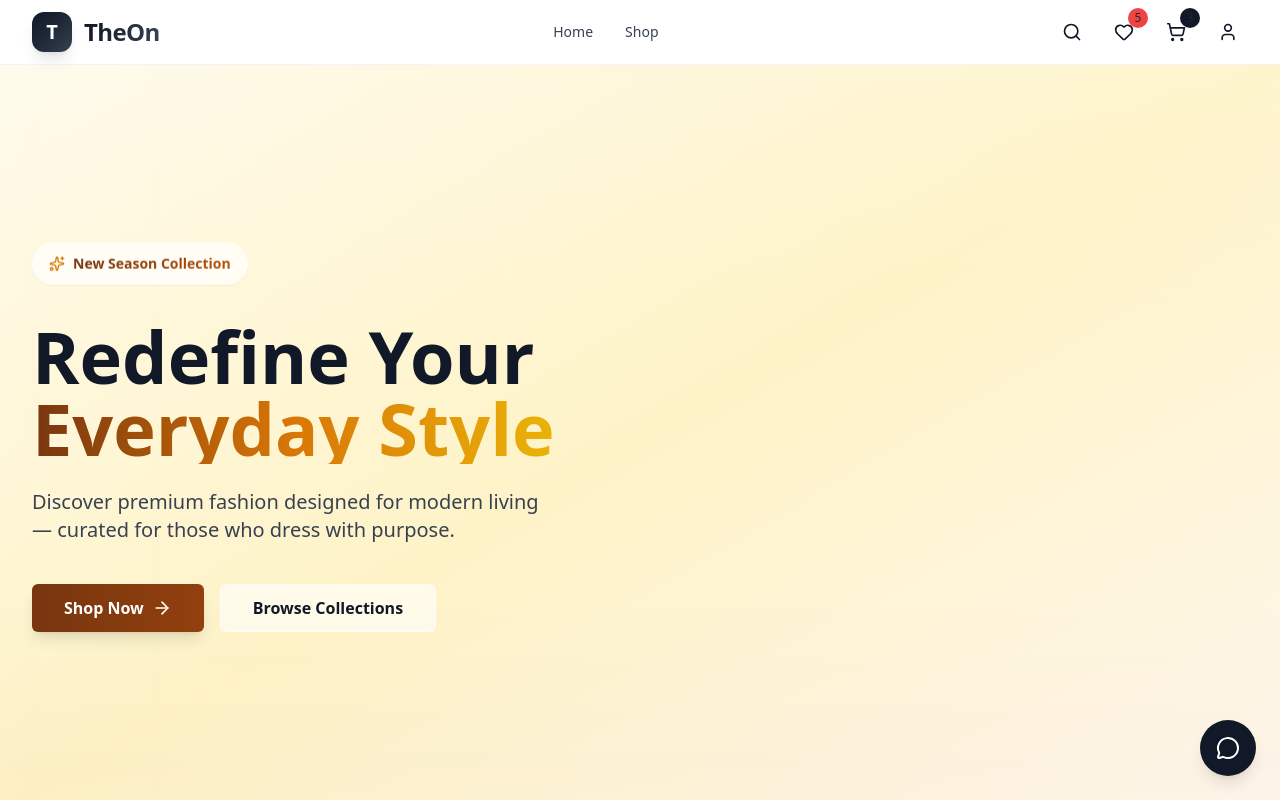
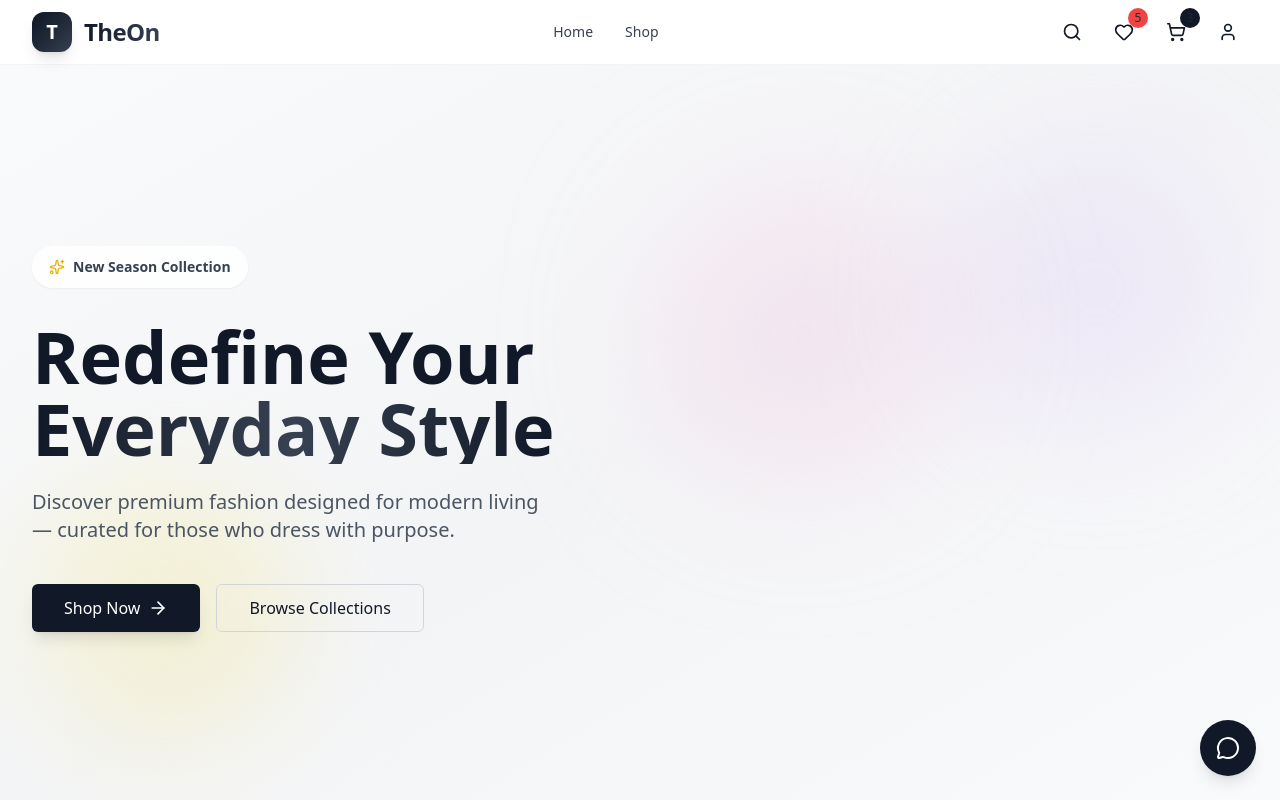
Before and after one commit to indrareddy15/theOn_u, a React (Vite) app: page / in a window 1280 px wide. Shown: the top 800 px of the page. Built offline with nearby package versions, Linux system fonts and the light colour scheme.

Commit message:
completionId: cgen-e4f39d2335fc4e3f812c922a8cef44bb
cgen-e4f39d2335fc4e3f812c922a8cef44bb

```diff
--- a/src/pages/Home.jsx
+++ b/src/pages/Home.jsx
@@ -43,61 +43,36 @@ export default function Home() {
 
   return (
     <div className="min-h-screen">
-      {/* Cinematic Luxury Hero Section */}
-      <section className="relative h-[600px] md:h-[750px] overflow-hidden bg-black">
-        {/* Background Gradient Layers - Cream & Gold Palette */}
-        <div className="absolute inset-0 bg-gradient-to-br from-amber-50 via-amber-100 to-orange-50"></div>
-
-        {/* Drifting Light - Animated Gold Glow */}
-        <div className="absolute inset-0 overflow-hidden">
-          <div
-            className="absolute -top-1/2 -right-1/4 w-96 h-96 rounded-full mix-blend-lighten filter blur-3xl opacity-40 animate-drift"
-            style={{ background: 'radial-gradient(circle, rgba(234, 179, 8, 0.4) 0%, transparent 70%)' }}
-          ></div>
-          <div
-            className="absolute -bottom-1/2 -left-1/4 w-80 h-80 rounded-full mix-blend-lighten filter blur-3xl opacity-30 animate-drift-slow"
-            style={{ background: 'radial-gradient(circle, rgba(217, 119, 6, 0.3) 0%, transparent 70%)' }}
-          ></div>
+      {/* Hero Section */}
+      <section className="relative h-[600px] md:h-[750px] bg-gradient-to-br from-gray-50 via-gray-100 to-gray-50 overflow-hidden">
+        <div className="absolute inset-0">
+          <div className="absolute top-20 right-10 w-72 h-72 bg-purple-200 rounded-full mix-blend-multiply filter blur-3xl opacity-30 animate-blob"></div>
+          <div className="absolute bottom-20 left-10 w-72 h-72 bg-yellow-200 rounded-full mix-blend-multiply filter blur-3xl opacity-30 animate-blob animation-delay-2000"></div>
+          <div className="absolute top-40 left-1/2 w-72 h-72 bg-pink-200 rounded-full mix-blend-multiply filter blur-3xl opacity-30 animate-blob animation-delay-4000"></div>
         </div>
 
-        {/* Parallax Depth Layer - Subtle Moving Background */}
-        <div className="absolute inset-0 opacity-20">
-          <div className="absolute top-0 left-0 right-0 h-1/3 bg-gradient-to-b from-white/50 to-transparent animate-parallax-subtle"></div>
-          <div className="absolute bottom-0 left-0 right-0 h-1/3 bg-gradient-to-t from-amber-900/10 to-transparent animate-parallax-reverse"></div>
-        </div>
-
-        {/* Shimmer Glow Overlay */}
-        <div className="absolute inset-0 bg-gradient-to-r from-transparent via-white/10 to-transparent animate-shimmer-glow opacity-50 pointer-events-none"></div>
-
-        {/* Content Container */}
         <div className="relative max-w-7xl mx-auto px-4 sm:px-6 lg:px-8 h-full flex items-center">
-          <div className="max-w-2xl animate-fadeInUp">
-            {/* Badge */}
-            <div className="inline-flex items-center gap-2 px-4 py-2.5 bg-white/70 backdrop-blur-md rounded-full mb-8 shadow-sm hover:shadow-md transition-all duration-300 border border-white/60 animate-float">
-              <Sparkles className="w-4 h-4 text-amber-600" />
-              <span className="text-sm font-semibold bg-gradient-to-r from-amber-900 to-amber-700 bg-clip-text text-transparent">New Season Collection</span>
+          <div className="max-w-2xl animate-fadeInDown">
+            <div className="inline-flex items-center gap-2 px-4 py-2.5 bg-white/80 backdrop-blur-sm rounded-full mb-8 shadow-sm hover:shadow-md transition-all duration-300 border border-white/50">
+              <Sparkles className="w-4 h-4 text-yellow-500" />
+              <span className="text-sm font-semibold text-gray-700">New Season Collection</span>
             </div>
 
-            {/* Headline */}
-            <h1 className="text-5xl md:text-7xl font-bold mb-6 leading-tight">
-              <span className="block text-gray-900 animate-fadeInUp" style={{ animationDelay: '0.1s' }}>
-                Redefine Your
-              </span>
-              <span className="block bg-gradient-to-r from-amber-900 via-amber-600 to-yellow-500 bg-clip-text text-transparent animate-fadeInUp" style={{ animationDelay: '0.2s' }}>
+            <h1 className="text-5xl md:text-7xl font-bold text-gray-900 mb-6 leading-tight">
+              Redefine Your
+              <span className="block bg-gradient-to-r from-gray-900 via-gray-700 to-gray-900 bg-clip-text text-transparent">
                 Everyday Style
               </span>
             </h1>
 
-            {/* Subheading */}
-            <p className="text-lg md:text-xl text-gray-700 mb-10 max-w-lg leading-relaxed font-medium animate-fadeInUp" style={{ animationDelay: '0.3s' }}>
+            <p className="text-lg md:text-xl text-gray-600 mb-10 max-w-lg leading-relaxed font-medium">
               Discover premium fashion designed for modern living — curated for those who dress with purpose.
             </p>
 
-            {/* CTA Buttons */}
-            <div className="flex flex-col sm:flex-row flex-wrap gap-4 animate-fadeInUp" style={{ animationDelay: '0.4s' }}>
+            <div className="flex flex-col sm:flex-row flex-wrap gap-4">
               <Button
                 size="lg"
-                className="bg-gradient-to-r from-amber-900 to-amber-800 hover:from-amber-800 hover:to-amber-700 text-white shadow-lg hover:shadow-xl transition-all duration-300 group rounded-lg font-semibold"
+                className="bg-gray-900 hover:bg-gray-800 text-white shadow-lg hover:shadow-xl transition-all duration-300 group rounded-lg"
                 onClick={() => navigate(createPageUrl('Shop'))}
               >
                 Shop Now
@@ -106,7 +81,7 @@ export default function Home() {
               <Button
                 size="lg"
                 variant="outline"
-                className="rounded-lg bg-white/60 hover:bg-white/80 border-white/50 text-gray-900 transition-all duration-300 font-semibold backdrop-blur-sm"
+                className="rounded-lg hover:bg-gray-50 transition-all duration-300"
                 onClick={() => navigate(createPageUrl('Shop'))}
               >
                 Browse Collections
```
